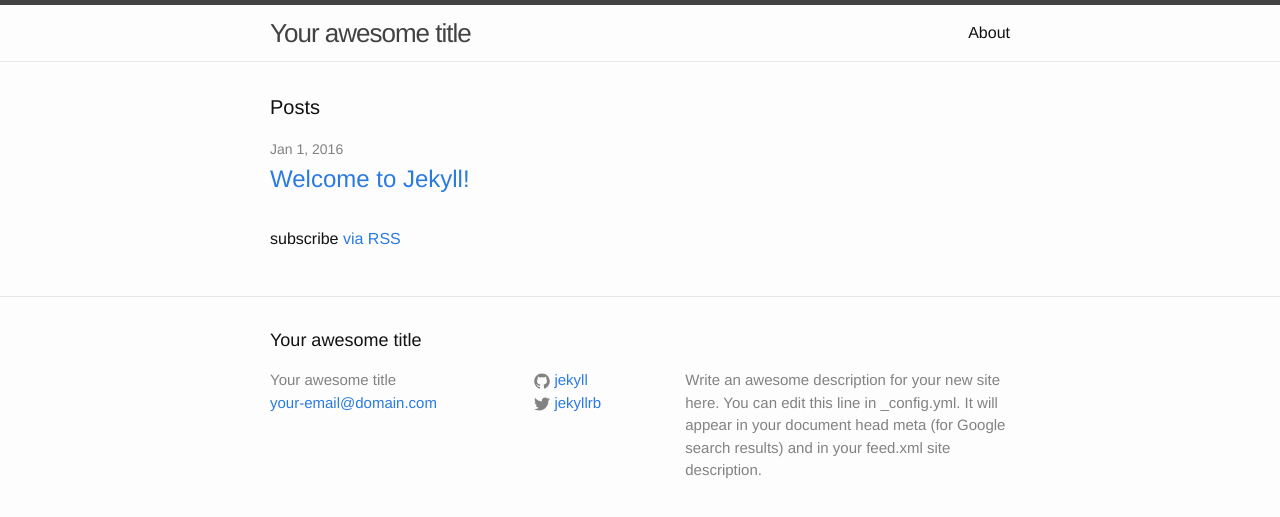
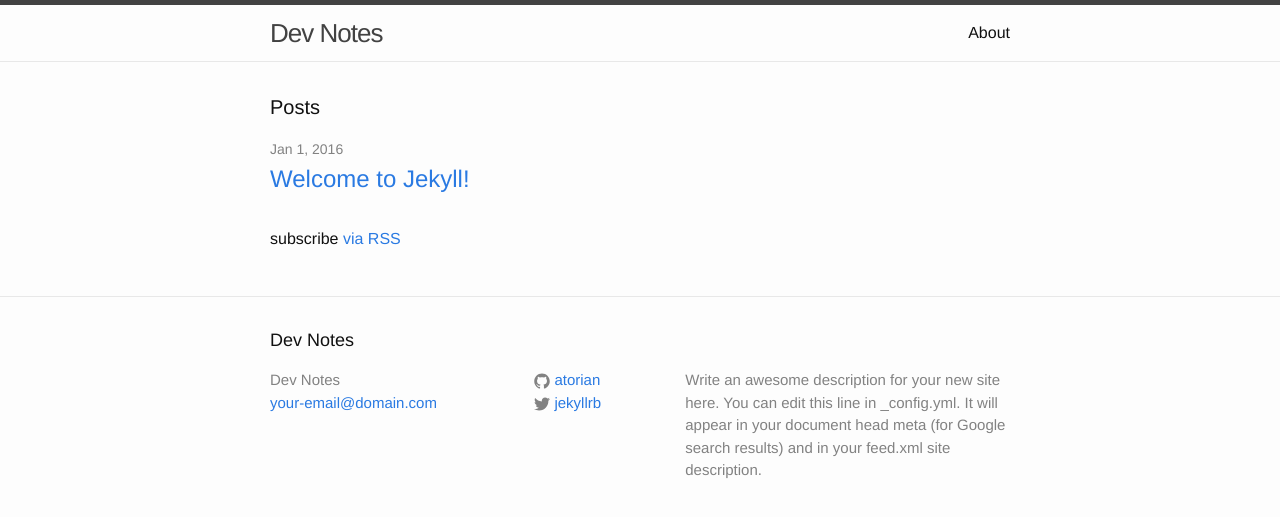
Before and after one commit to atorian/atorian, a Jekyll site: the page built from index.html, in a window 1280 px wide. Shown: the top 517 px of the page. Built offline with Jekyll 4.4.1, drawn with Linux system fonts in a browser that asks for light colours.

Commit message:
change title

```diff
--- a/_config.yml
+++ b/_config.yml
@@ -1,14 +1,14 @@
 # Site settings
-title: Your awesome title
+title: Dev Notes
 email: your-email@domain.com
 description: > # this means to ignore newlines until "baseurl:"
   Write an awesome description for your new site here. You can edit this
   line in _config.yml. It will appear in your document head meta (for
   Google search results) and in your feed.xml site description.
 baseurl: "" # the subpath of your site, e.g. /blog/
-url: "http://yourdomain.com" # the base hostname & protocol for your site
+url: "http://atorian.github.com" # the base hostname & protocol for your site
 twitter_username: jekyllrb
-github_username:  jekyll
+github_username:  atorian
 
 # Build settings
 markdown: kramdown
```
